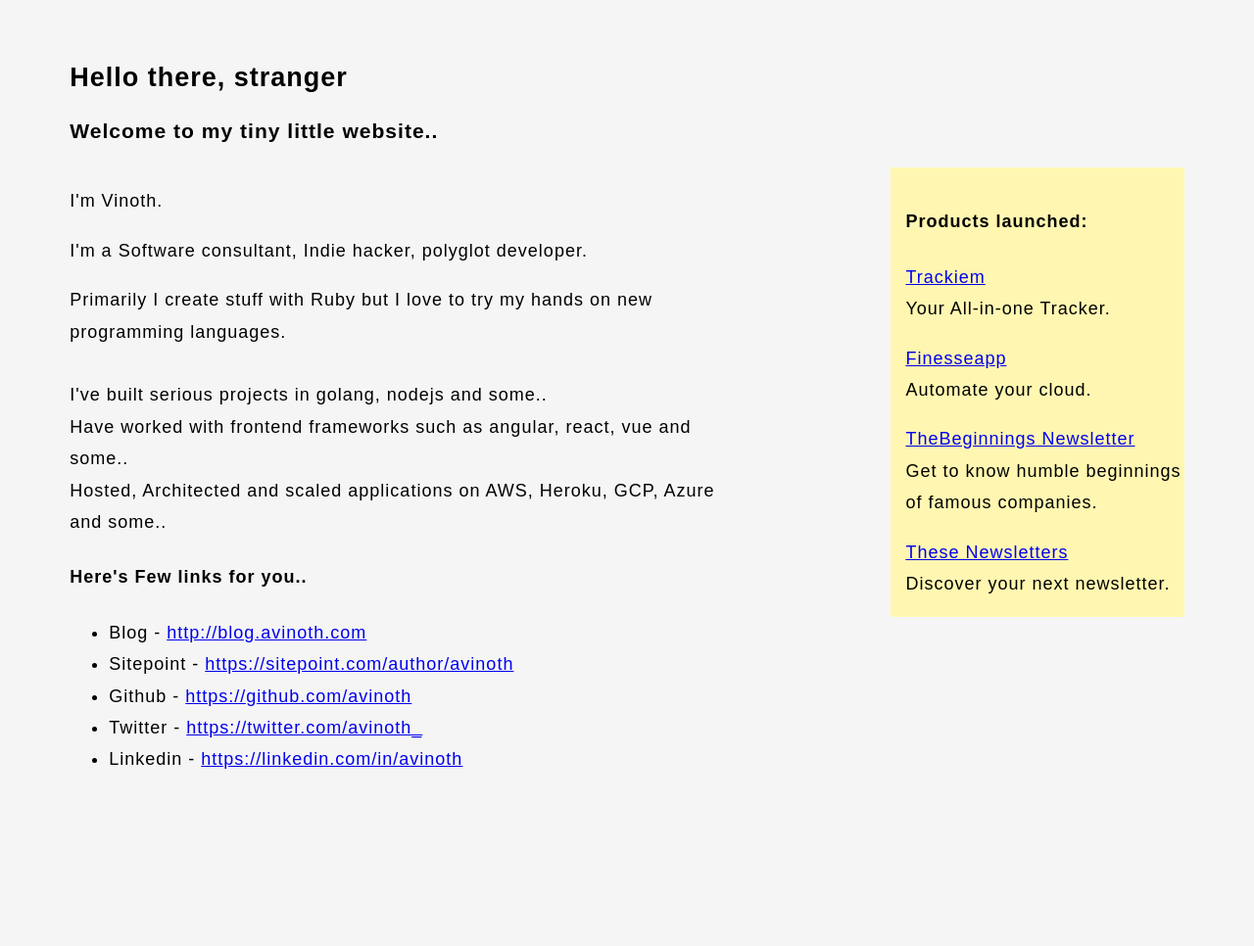
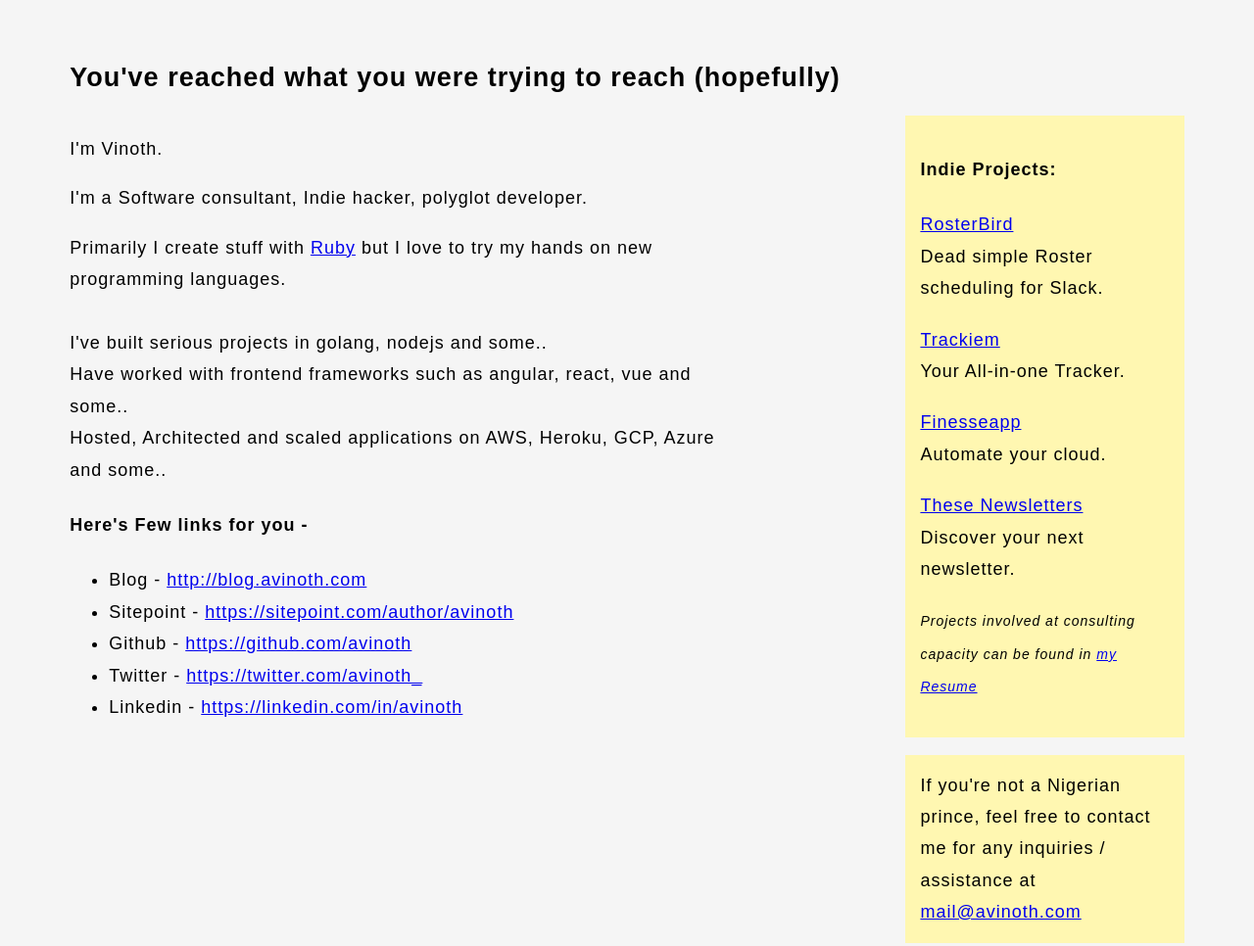
Before and after one commit to avinoth/avinoth.github.io, a plain HTML site: page index.html in a window 1280 px wide. Shown: the whole page at 98% size. Before the commit the page ends 873 px from the top, so only its background shows below. Drawn offline with Linux system fonts and the light colour scheme.

Commit message:
Added rosterbird and contact link

```diff
--- a/index.html
+++ b/index.html
@@ -39,10 +39,20 @@
 
       .right {
         width: 25%;
+        float: right;
+      }
+
+      .note {
         background: #fff7b1;
-        padding-top: 15px;
-        padding-left: 15px;
-        float: right;
+        padding: 15px;
+      }
+
+      .note p {
+        margin-bottom: 20px;
+      }
+
+      em {
+        font-size: 14px;
       }
 
       @media only screen and (max-width: 767px) {
@@ -55,9 +65,7 @@
 
   <body>
     <div class="container">
-      <h2> Hello there, stranger </h2>
-      <h3> Welcome to my tiny little website.. </h3>
-
+      <h2> You've reached what you were trying to reach (hopefully) </h2>
 
     <div class="row">
       <div class="left column">
@@ -66,13 +74,13 @@
             I'm Vinoth.
           </p>
           <p> I'm a Software consultant, Indie hacker, polyglot developer.</p>
-            Primarily I create stuff with Ruby but I love to try my hands on new programming languages. <br /><br />
+            Primarily I create stuff with <a href="https://www.ruby-lang.org/">Ruby</a> but I love to try my hands on new programming languages.<br /><br />
             I've built serious projects in golang, nodejs and some.. <br />
             Have worked with frontend frameworks such as angular, react, vue and some.. <br />
             Hosted, Architected and scaled applications on AWS, Heroku, GCP, Azure and some.. <br />
           </p>
 
-          <h4>Here's Few links for you..</h4>
+          <h4>Here's Few links for you -</h4>
           <ul>
             <li> Blog - <a href="http://blog.avinoth.com/" target="_blank"> http://blog.avinoth.com </a> </li>
             <!-- <li> Projects - <a href="http://projects.avinoth.com/" target="_blank"> http://projects.avinoth.com </a> </li> -->
@@ -85,7 +93,11 @@
       </div>
 
       <div class="right column">
-        <h4>Products launched:</h4>
+        <div class="note">
+          <h4>Indie Projects:</h4>
+          <p>
+            <a href="https://www.rosterbird.com/">RosterBird</a> <br /> Dead simple Roster scheduling for Slack.
+          </p>
           <p>
             <a href="https://www.trackiem.com/">Trackiem</a> <br /> Your All-in-one Tracker.
           </p>
@@ -93,11 +105,15 @@
             <a href="https://finesseapp.co/">Finesseapp</a> <br /> Automate your cloud.
           </p>
           <p>
-          <a href="https://thebeginnings.substack.com/">TheBeginnings Newsletter</a><br /> Get to know humble beginnings of famous companies.
-        </p>
-        <p>
             <a href="https://thesenewsletters.com/">These Newsletters</a><br />Discover your next newsletter.
           </p>
+
+          <p>
+            <em>Projects involved at consulting capacity can be found in <a href="https://www.dropbox.com/s/vetel4fvxiyk9kk/Resume.pdf?dl=0" target="_blank">my Resume</a></em>
+          </p>
+        </div>
+
+        <p class="note">If you're not a Nigerian prince, feel free to contact me for any inquiries / assistance at <a href="mailto:mail@avinoth.com">mail@avinoth.com</a></p>
       </div>
     </div>
   </div>
```
Lines whose indentation alone changed are shown as unchanged.
